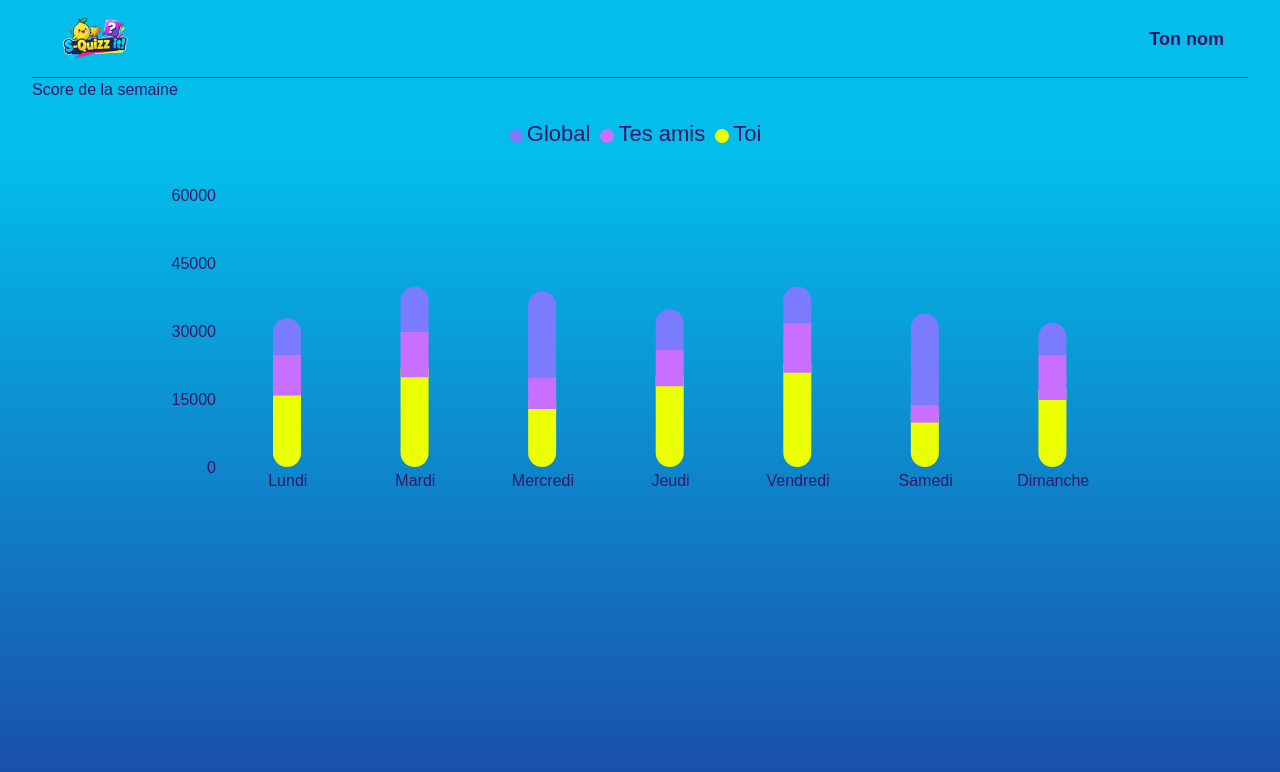
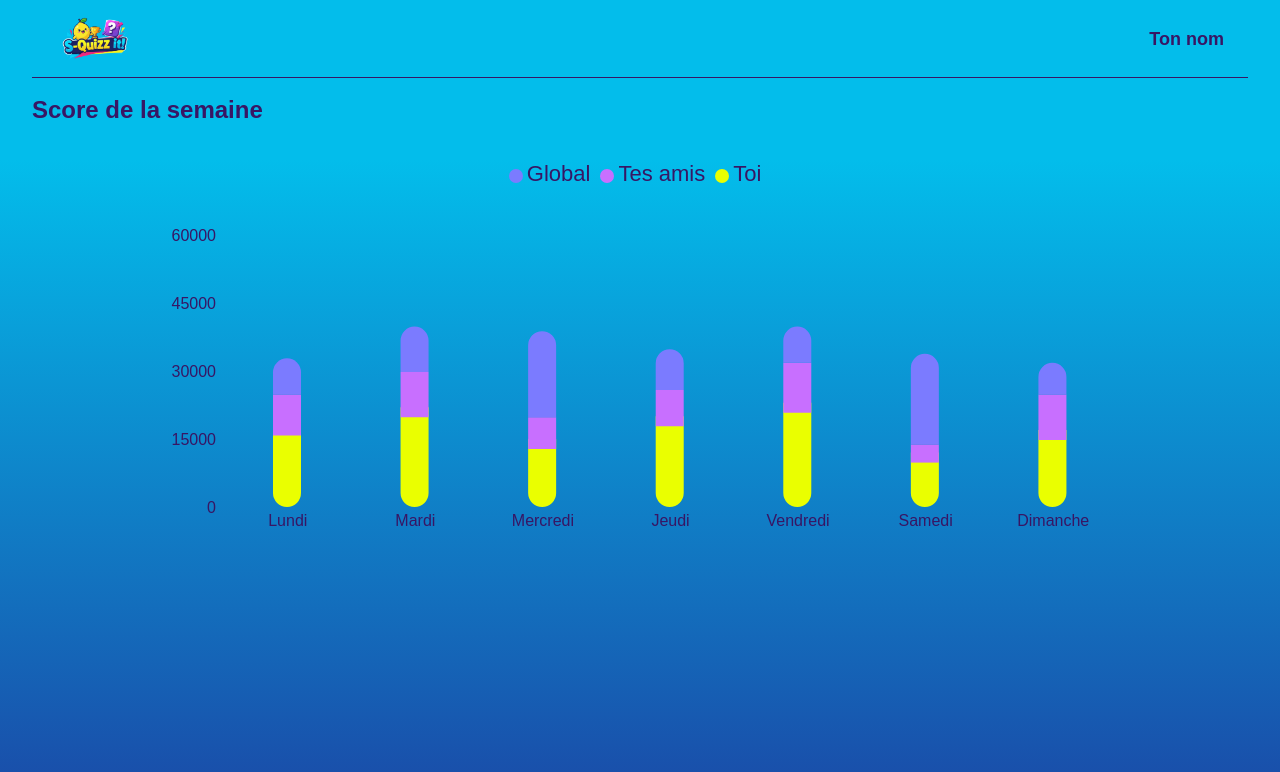
Before and after one commit to MaximeOriot/s-quizz-it-front, a React (Vite) app: page /score in a window 1280 px wide. Shown: the top 772 px of the page. Built offline with nearby package versions, Linux system fonts and the light colour scheme; a web font is replaced by a local one.

Commit message:
feat: améliorer le style du titre sur la page Score

```diff
--- a/src/features/Score/ScorePage.tsx
+++ b/src/features/Score/ScorePage.tsx
@@ -15,7 +15,7 @@ const data = [
 const ScorePage: React.FC = () => (
   <div>
     <Header playerName="Ton nom" />
-    <h2>Score de la semaine</h2>
+    <div className="my-4 text-lg font-bold lg:text-2xl">Score de la semaine</div>
     <ScoreGraph scores={data} />
   </div>
 );
```
